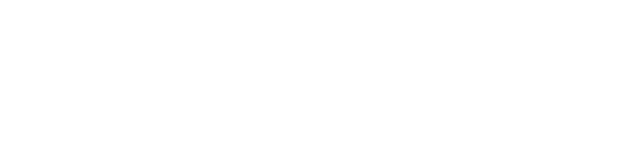
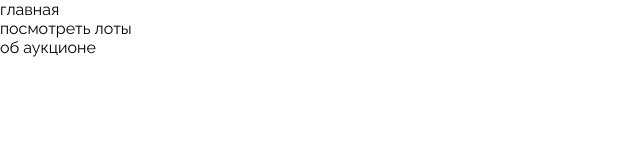
Before and after one commit to Jon666Grid/You-need-it, a plain HTML site: page index.html in a window 1280 px wide. Shown: the whole page, without its empty margins (0-640 px from the left). Drawn offline with Linux system fonts and the light colour scheme.

Commit message:
header-go

```diff
--- a/fonts/font.css
+++ b/fonts/font.css
@@ -0,0 +1,17 @@
+@font-face {
+  font-family: "Raleway";
+  font-style: normal;
+  font-weight: 400;
+  font-display: swap;
+  src: url("./Raleway-Regular.woff2") format("woff2"),
+    url("./Raleway-Regular.woff") format("woff");
+}
+
+@font-face {
+  font-family: "Raleway";
+  font-style: normal;
+  font-weight: 700;
+  font-display: swap;
+  src: url("./Raleway-Bold.woff2") format("woff2"),
+    url("./Raleway-Bold.woff") format("woff");
+}
--- a/index.html
+++ b/index.html
@@ -1,14 +1,28 @@
 <!DOCTYPE html>
 <html lang="en">
-<head>
-    <meta charset="UTF-8">
-    <meta name="viewport" content="width=device-width, initial-scale=1.0">
+  <head>
+    <meta charset="UTF-8" />
+    <meta name="viewport" content="width=device-width, initial-scale=1.0" />
     <title>Оно тебе надо</title>
     <link rel="stylesheet" href="./styles/global.css" />
     <link rel="stylesheet" href="./fonts/font.css" />
     <link rel="stylesheet" href="./styles/style.css" />
-</head>
-<body>
-    <main></main>
-</body>
+  </head>
+  <body>
+    <header class="header">
+      <nav class="header__menu">
+        <ul class="header__links-list">
+          <li class="header__links-list-item">
+            <a class="header__link header__link_active">главная</a>
+          </li>
+          <li class="header__links-list-item">
+            <a class="header__link header__link_active">посмотреть лоты</a>
+          </li>
+          <li class="header__links-list-item">
+            <a class="header__link header__link_active">об аукционе</a>
+          </li>
+        </ul>
+      </nav>
+    </header>
+  </body>
 </html>
--- a/styles/global.css
+++ b/styles/global.css
@@ -0,0 +1,19 @@
+body {
+  font-family: Raleway, sans-serif;
+  font-weight: 400px;
+  margin: 0 ;
+}
+
+h1,
+h2,
+h3,
+h4,
+h5,
+h6,
+p,
+ul,
+ol,
+blockquote {
+  margin: 0;
+  padding: 0;
+}
```
Also changed, not shown: fonts/Raleway-Bold.woff (added), fonts/Raleway-Bold.woff2 (added), fonts/Raleway-Regular.woff (added), fonts/Raleway-Regular.woff2 (added).
